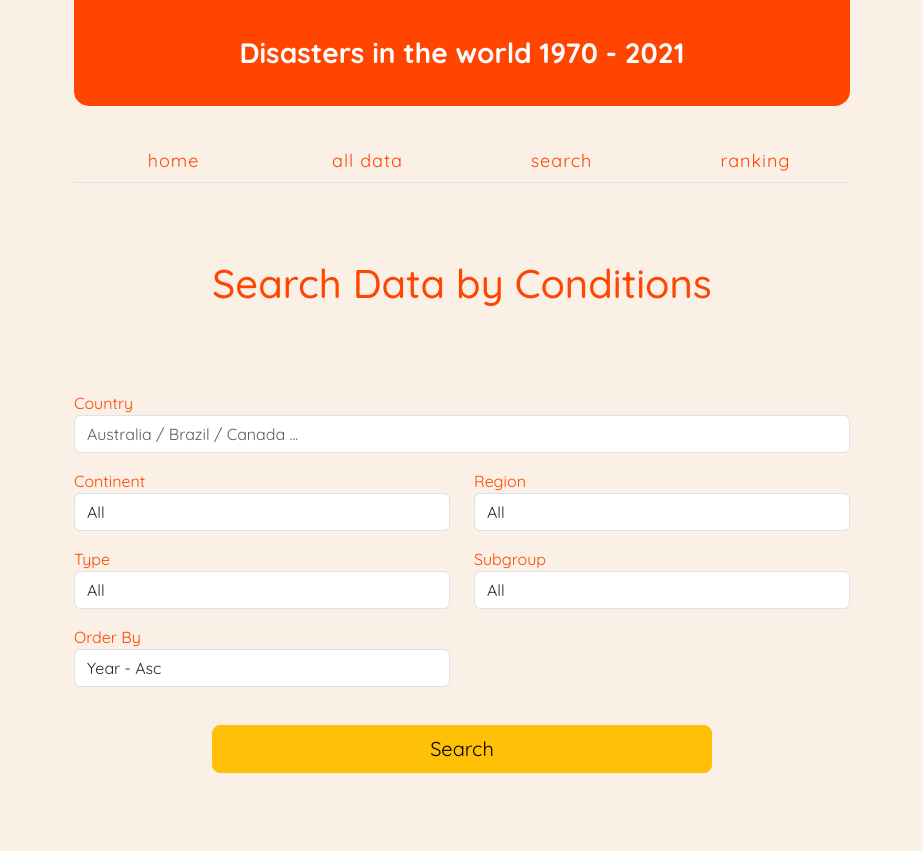
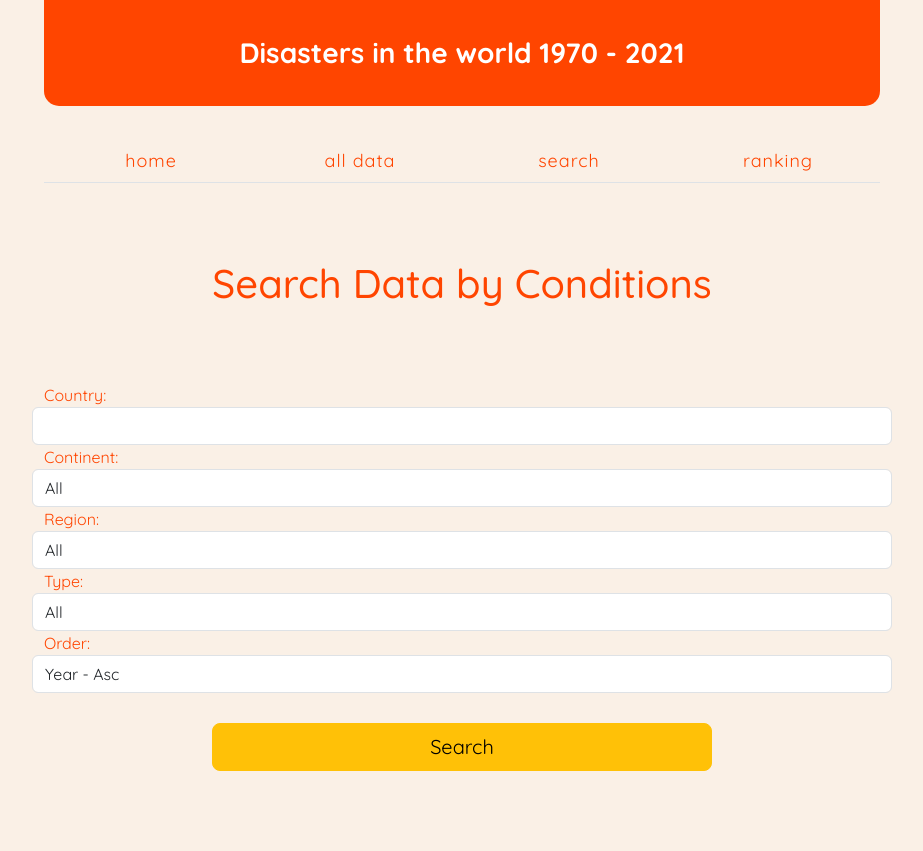
Before and after one commit to azusaw/hotel_CS551Q, a Django app: template disaster/templates/disaster_search.html in a window 1280 px wide. Shown: the whole page, without its empty margins (178-1101 px from the left). After the commit the page ends 771 px from the top, so only its background shows below. Run offline with Django 4.2, Linux system fonts and the light colour scheme; the template is opened without the code that fills it: values that come from a table or form of the project are taken from there, others are empty; parts of the project's set-up code (start-up, migrations or seed data) failed here and were passed over; some libraries are stand-ins or nearby versions.

Commit message:
use django form

```diff
--- /dev/null
+++ b/disaster/forms.py
@@ -0,0 +1,42 @@
+from django import forms
+
+from .models import Type, Continent, Region
+
+
+class SearchConditionForm(forms.Form):
+    """ Form used for search conditions in /search page """
+    types = Type.objects.all()
+    continents = Continent.objects.all()
+    regions = Region.objects.all()
+
+    country = forms.CharField(
+        required=False,
+        widget=forms.widgets.TextInput(attrs={'class': 'form-control col-sm-5'})
+    )
+    continent = forms.fields.ChoiceField(
+        required=False,
+        choices=[('', 'All')] + [(item.id, item.id) for item in continents],
+        widget=forms.widgets.Select(attrs={'class': 'form-control col-sm-5'})
+    )
+    region = forms.fields.ChoiceField(
+        required=False,
+        choices=[('', 'All')] + [(item.id, item.id) for item in regions],
+        widget=forms.widgets.Select(attrs={'class': 'form-control col-sm-5'})
+    )
+    type = forms.fields.ChoiceField(
+        required=False,
+        choices=[('', 'All')] + [(item.id, item.id) for item in types],
+        widget=forms.widgets.Select(attrs={'class': 'form-control form-inline'})
+    )
+    order = forms.fields.ChoiceField(
+        required=False,
+        choices=[
+            ('year', ' Year - Asc'),
+            ('-year', ' Year - Desc'),
+            ('totalDeaths', ' TotalDeaths - Asc'),
+            ('-totalDeaths', ' TotalDeaths - Desc'),
+            ('damageCost', ' damageCost - Asc'),
+            ('-damageCost', ' damageCost - Desc')
+        ],
+        widget=forms.widgets.Select(attrs={'class': 'form-control form-inline'})
+    )
--- a/disaster/templates/disaster_search.html
+++ b/disaster/templates/disaster_search.html
@@ -1,59 +1,8 @@
 {% extends "base.html" %}
 {% block page_content %}
 <h1>Search Data by Conditions</h1>
-<form action="{% url 'search' %}" method="get" 　id="search" class="row">
-    <div class="col-sm-12 my-2">
-        <label for="country">Country</label>
-        <input type="text" id="country" name="country" class="form-control"
-               placeholder="Australia / Brazil / Canada ...">
-    </div>
-    <div class="col-sm-6 my-2">
-        <label for="continent">Continent</label>
-        <select id="continent" name="continent" class="form-control">
-            <option value=''>All</option>
-            {% for continent in continents %}
-            <option value={{continent.id}}>{{continent.id}}</option>
-            {% endfor %}
-        </select>
-    </div>
-    <div class="col-sm-6 my-2">
-        <label for="region">Region</label>
-        <select id="region" name="region" class="form-control">
-            <option value=''>All</option>
-            {% for region in regions %}
-            <option value={{region.id}}>{{region.id}}</option>
-            {% endfor %}
-        </select>
-    </div>
-    <div class="col-sm-6 my-2">
-        <label for="type">Type</label>
-        <select id="type" name="type" class="form-control">
-            <option value=''>All</option>
-            {% for type in types %}
-            <option value={{type.id}}>{{type.id}}</option>
-            {% endfor %}
-        </select>
-    </div>
-    <div class="col-sm-6 my-2">
-        <label for="subgroup">Subgroup</label>
-        <select id="subgroup" name="subgroup" class="form-control">
-            <option value=''>All</option>
-            {% for subgroup in subgroups %}
-            <option value={{subgroup.id}}>{{subgroup.id}}</option>
-            {% endfor %}
-        </select>
-    </div>
-    <div class="col-sm-6 my-2">
-        <label for="order">Order By</label>
-        <select id="order" name="order" class="form-control">
-            <option value='year'>Year - Asc</option>
-            <option value='-year'>Year - Desc</option>
-            <option value='totalDeaths'>Total Deaths - Asc</option>
-            <option value='-totalDeaths'>Total Deaths - Desc</option>
-            <option value='damageCost'>Damage Cost - Asc</option>
-            <option value='-damageCost'>Damage Cost - Desc</option>
-        </select>
-    </div>
+<form action="{% url 'search' %}" method="get" id="search" class="row">
+    {{form}}
     <div class="align-center">
         <input type="submit" class="btn btn-lg btn-warning my-6" value="Search">
     </div>
--- a/disaster/templates/disaster_table.html
+++ b/disaster/templates/disaster_table.html
@@ -2,20 +2,18 @@
     <thead class="table-header">
     <tr>
         <th scope="col">DisasterNo</th>
-        <th scope="col">Year</th>
         <th scope="col">Type</th>
         <th scope="col">Continent</th>
         <th scope="col">Region</th>
         <th scope="col">Country</th>
-        <th scope="col">TotalDeath</th>
-        <th scope="col">DamageCost($1K)</th>
+        <th scope="col">Total<br/>Death</th>
+        <th scope="col">DamageCost<br/>($1K)</th>
     </tr>
     </thead>
     <tbody>
     {% for row in rows %}
     <tr>
         <td><a href="{% url 'detail' disasterNo=row.disasterNo %}"><b>{{row.disasterNo}}</b></a></td>
-        <td>{{row.year}}</td>
         <td>{{row.type.id}}</td>
         <td>{{row.continent.id}}</td>
         <td>{{row.region.id}}</td>
--- a/static/css/style.css
+++ b/static/css/style.css
@@ -45,7 +45,7 @@ iframe {
 }
 
 .container {
-    max-width: 800px;
+    max-width: 860px;
 }
 
 .title {
```
Also changed, not shown: disaster/views.py (+48 -9 lines).
